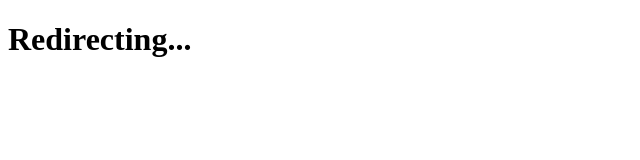
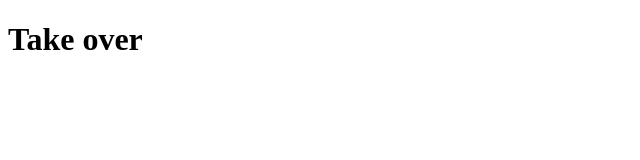
Before and after one commit to mailin15mx/mailin15mx-mailin15mx.github.com, a plain HTML site: page index.html in a window 1280 px wide. Shown: the whole page, without its empty margins (0-640 px from the left). Drawn offline with Linux system fonts and the light colour scheme.

Commit message:
Update index.html

```diff
--- a/index.html
+++ b/index.html
@@ -15,6 +15,6 @@
     </script>
 </head>
 <body>
-    <h1>Redirecting...</h1>
+    <h1>Take over</h1>
 </body>
 </html>
```
